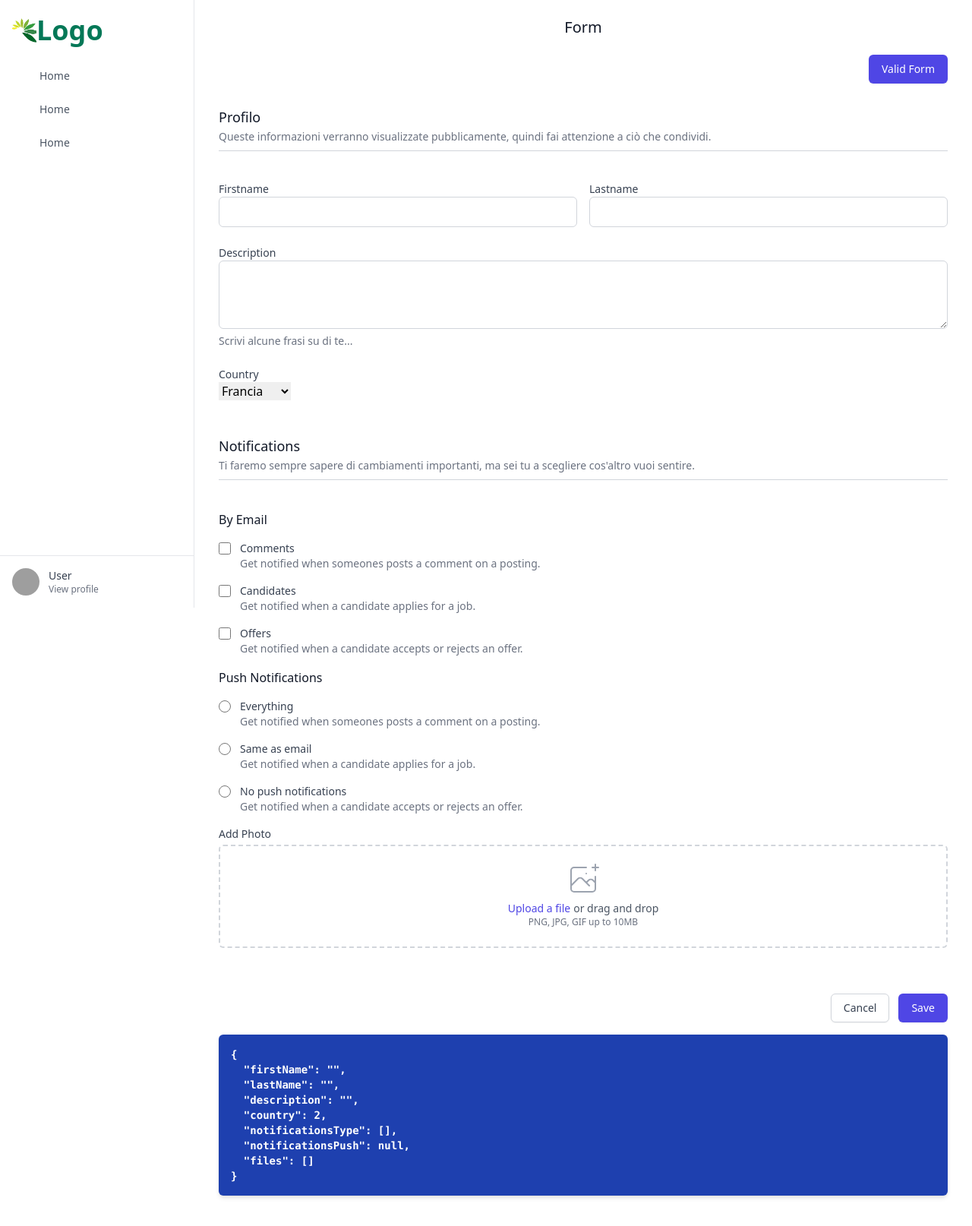
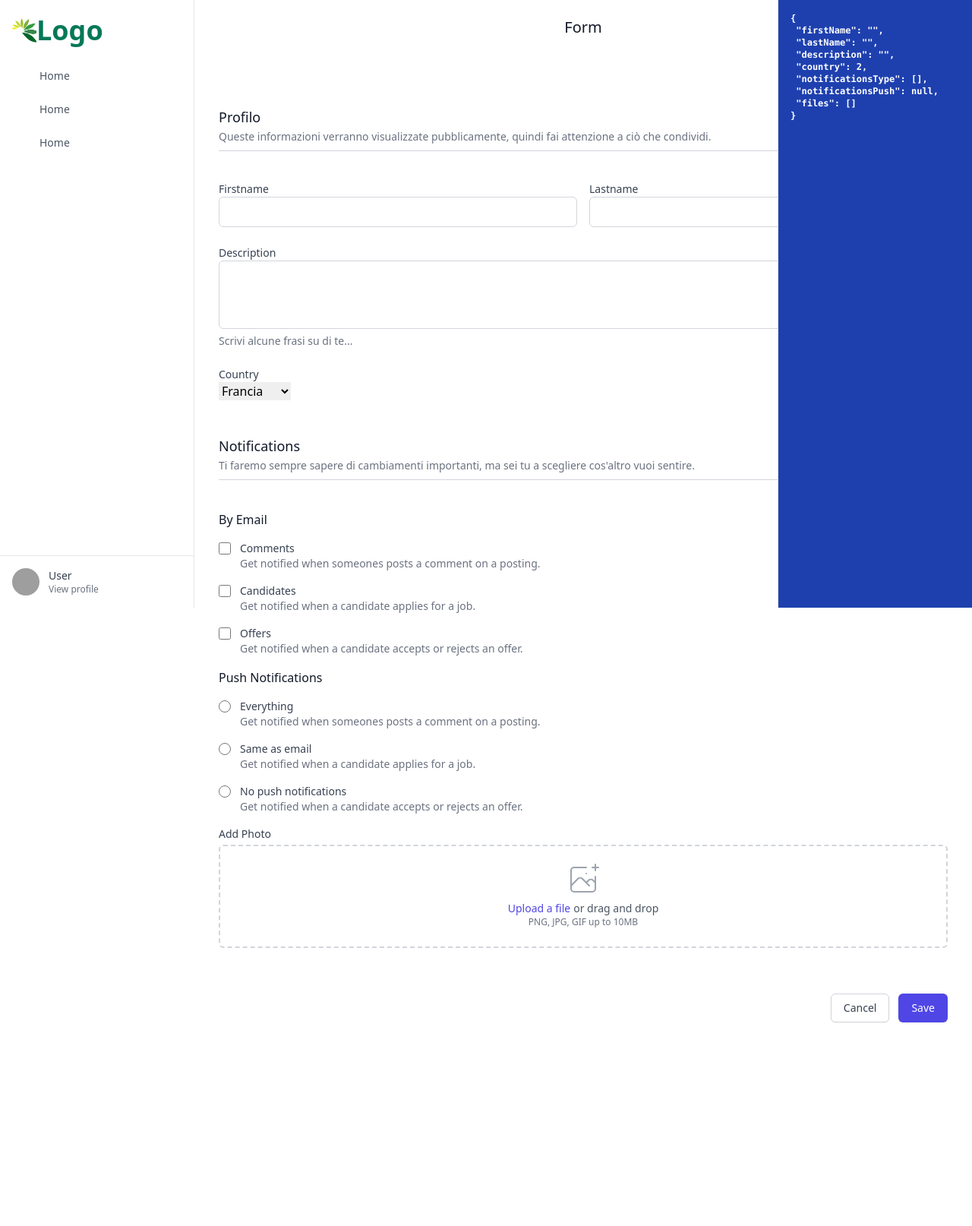
Before and after one commit to isjeady/corso-react-js, a React (Create React App) app: page / in a window 1280 px wide. Shown: the whole page at 76% size. After the commit the page ends 1370 px from the top, so only its background shows below. Built offline with nearby package versions, Linux system fonts and the light colour scheme; grey boxes are pictures that could not be loaded.

Commit message:
Debug Bar

```diff
--- a/src/components/Form.js
+++ b/src/components/Form.js
@@ -92,6 +92,17 @@ const Form = () => {
 
   return (
     <div>
+      <div className="flex w-64 flex-col fixed inset-y-0 right-0">
+          <div className="flex-1 flex flex-col min-h-0 border-l border-gray-200 bg-white">
+            <div className="bg-auto bg-blue-800 flex-1 flex flex-col p-4 overflow-auto">
+              <div className="text-white text-xs font-bold">
+                <pre>
+                  <code>{JSON.stringify(form, undefined, 1)}</code>
+                </pre>
+              </div>
+            </div>
+          </div>
+      </div>
       <h3 className="text-xl leading-6 font-medium text-gray-900 text-center mb-1">
         Form
       </h3>
@@ -199,11 +210,6 @@ const Form = () => {
           </div>
         </div>
       </form>
-      <div className="my-4 bg-blue-800 text-white font-bold text-sm p-4 rounded-md shadow-md">
-        <pre>
-          <code>{JSON.stringify(form, undefined, 2)}</code>
-        </pre>
-      </div>
     </div>
   );
 };
```
